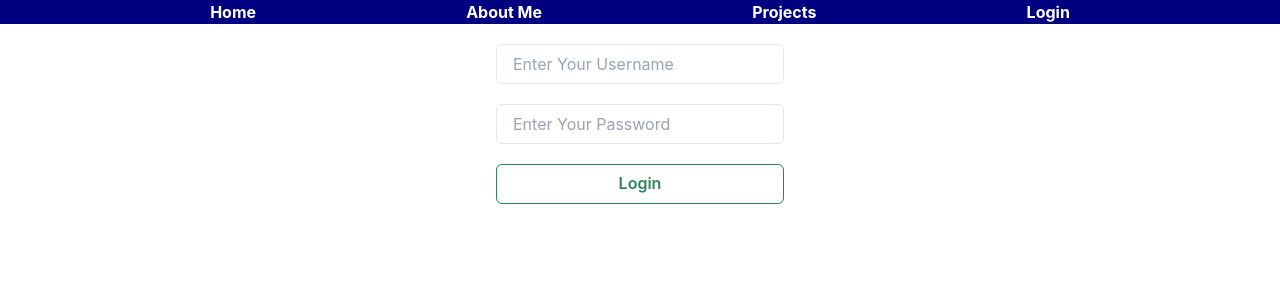
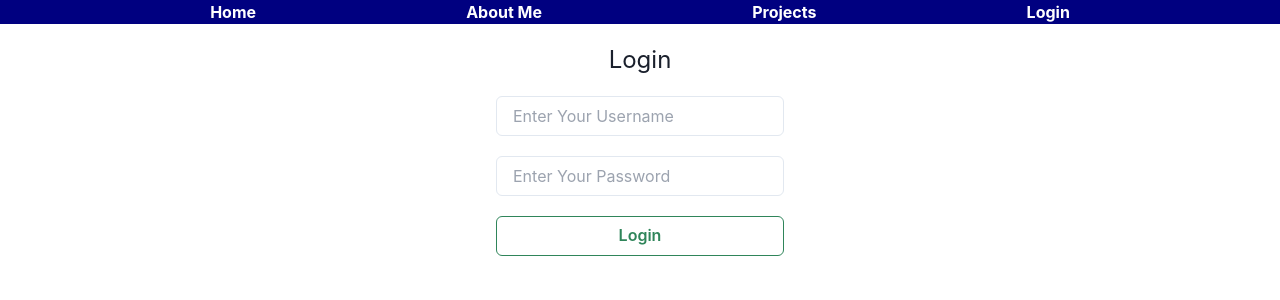
Before and after one commit to ComputerScienceWarrior/basic_portfolio, a React (Create React App) app: page /login in a window 1280 px wide. Shown: the top 300 px of the page. Built offline with nearby package versions, Linux system fonts and the light colour scheme; the HTML template or start-up script is replaced by a standard one.

Commit message:
adds title 'Login' to top of form

```diff
--- a/src/components/Session/Login/Login.js
+++ b/src/components/Session/Login/Login.js
@@ -1,11 +1,12 @@
 import React from "react";
-import { Button, Box, Input } from '@chakra-ui/react'
+import { Button, Box, Input, Text } from '@chakra-ui/react'
 import Navigation from "../../Home/Navigation/Navigation";
 
 const Login = () => {
     return(
         <>
             <Navigation />
+            <Text className="text-2xl text-center mb-5">Login</Text>
             <Box display={'flex'} justifyContent={'space-between'} flexDirection={'column'}>
                 <Input marginBottom={'5'} mx={'auto'} w={'72'} type="username" placeholder="Enter Your Username" />
                 <Input marginBottom={'5'} mx={'auto'} w={'72'} type="password" placeholder="Enter Your Password" />
```
